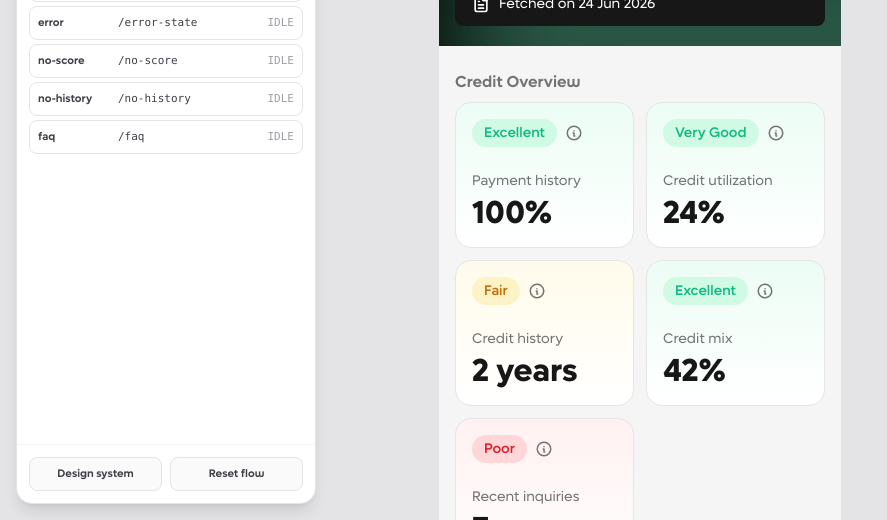
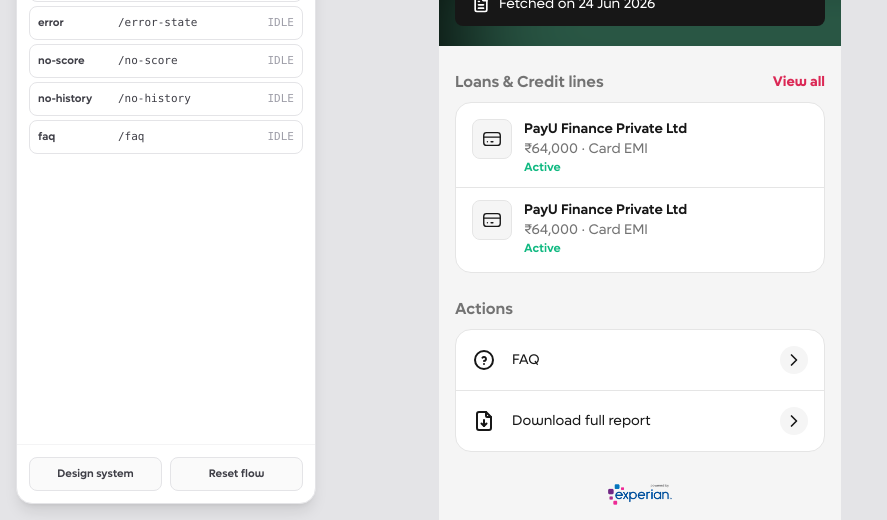
Before and after one commit to jothachil/credit-score-repo, a Next.js app: page /score in a window 1280 px wide. Shown: the part 280-800 px from the top of the page, without its empty margins (0-887 px from the left). Built offline with nearby package versions, Linux system fonts and the light colour scheme.

Commit message:
Update onboarding and score pages to reflect Experian branding. Change image sources and text references from CIBIL to Experian for consistency. Remove redundant Credit Overview section from Score page to streamline layout.

```diff
--- a/app/page.js
+++ b/app/page.js
@@ -40,7 +40,7 @@
       <div className="flex items-center justify-center">
         {/* biome-ignore lint/performance/noImgElement: prototype static asset */}
         <img
-          src="/onboarding-6.png"
+          src="./experian.png"
           alt="Credit score meter"
           className="h-auto w-full max-w-[360px] object-contain"
         />
@@ -49,7 +49,7 @@
       {/* Heading */}
       <div className="mt-10 flex flex-col items-center gap-2 px-6 text-center">
         <h1 className="text-2xl leading-9 font-bold tracking-tight text-content-primary">
-          Check your CIBIL Score for free!
+          Check your Experian Score for free!
         </h1>
         <p className="text-sm text-content-secondary">
           Get detailed insights on your credit report
@@ -96,7 +96,7 @@
             >
               Terms and Conditions
             </a>{" "}
-            of TUCIBIL and hereby provide explicit consent to share my Credit
+            of Experian and hereby provide explicit consent to share my Credit
             Information with PayU Finance India Private Limited.
           </label>
         </div>
--- a/app/score/page.js
+++ b/app/score/page.js
@@ -428,22 +428,6 @@
       {/* Body */}
       <div className="flex flex-col gap-6 px-4 py-6">
         <section className="flex flex-col gap-2">
-          <h2 className="text-sm leading-6 font-semibold text-content-secondary">
-            Credit Overview
-          </h2>
-          {/* 2×3 grid — six impact factors, two per row. */}
-          <div className="grid grid-cols-2 gap-3">
-            {IMPACTS.map((impact) => (
-              <ImpactCard
-                key={impact.id}
-                {...impact}
-                onClick={() => setActiveImpact(impact)}
-              />
-            ))}
-          </div>
-        </section>
-
-        <section className="flex flex-col gap-2">
           <div className="flex items-center justify-between gap-4">
             <h2 className="text-sm leading-6 font-semibold text-content-secondary">
               Loans &amp; Credit lines
@@ -498,7 +482,7 @@
         <div className="flex items-center justify-center pt-2 pb-4">
           {/* biome-ignore lint/performance/noImgElement: prototype static asset */}
           <img
-            src="/cibil.png"
+            src="/experian-logo.png"
             alt="Powered by CIBIL"
             className="h-auto w-full max-w-[64px] object-contain"
           />
```
Also changed, not shown: public/experian-logo.png (added), public/experian.png (added).
